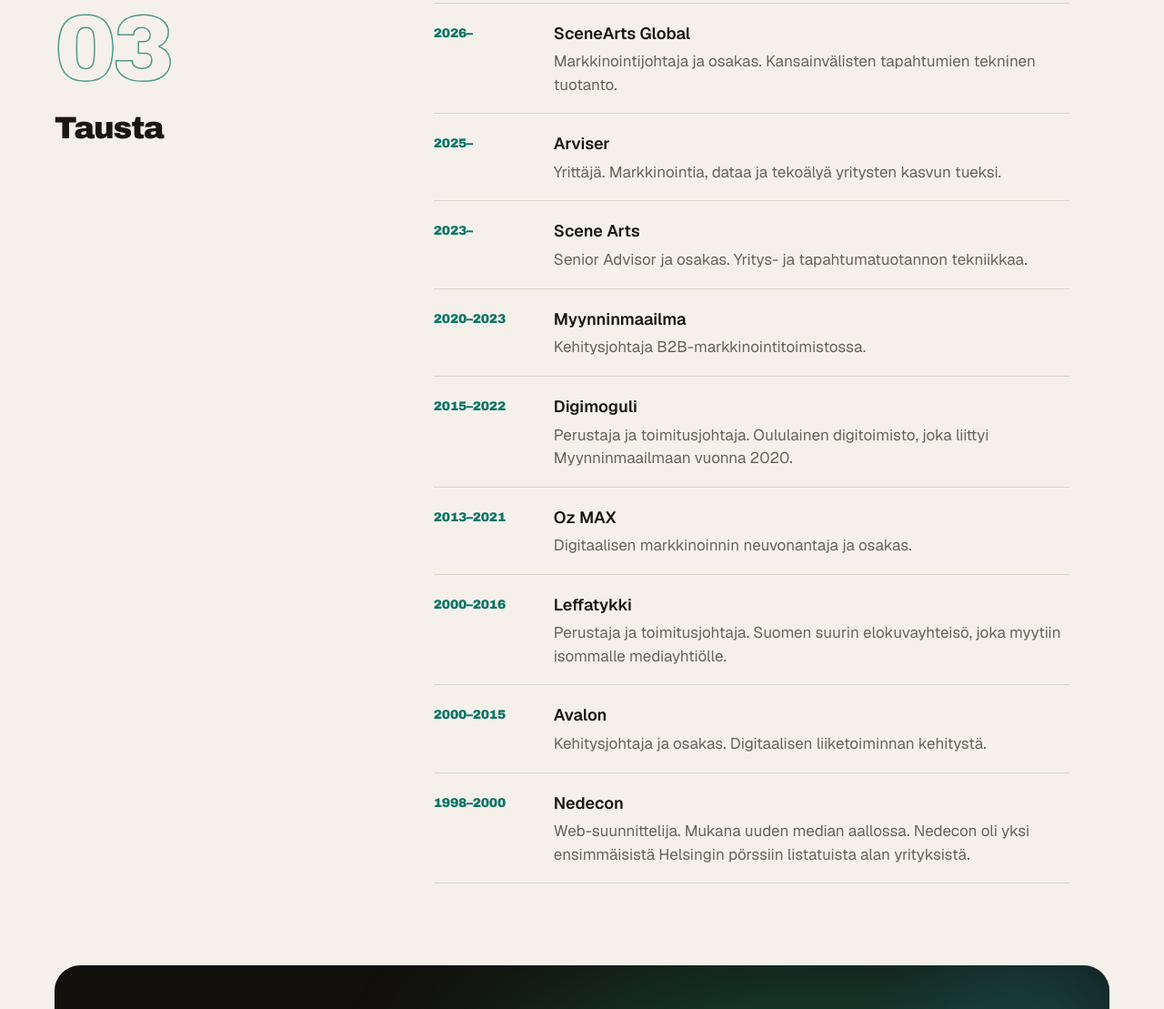
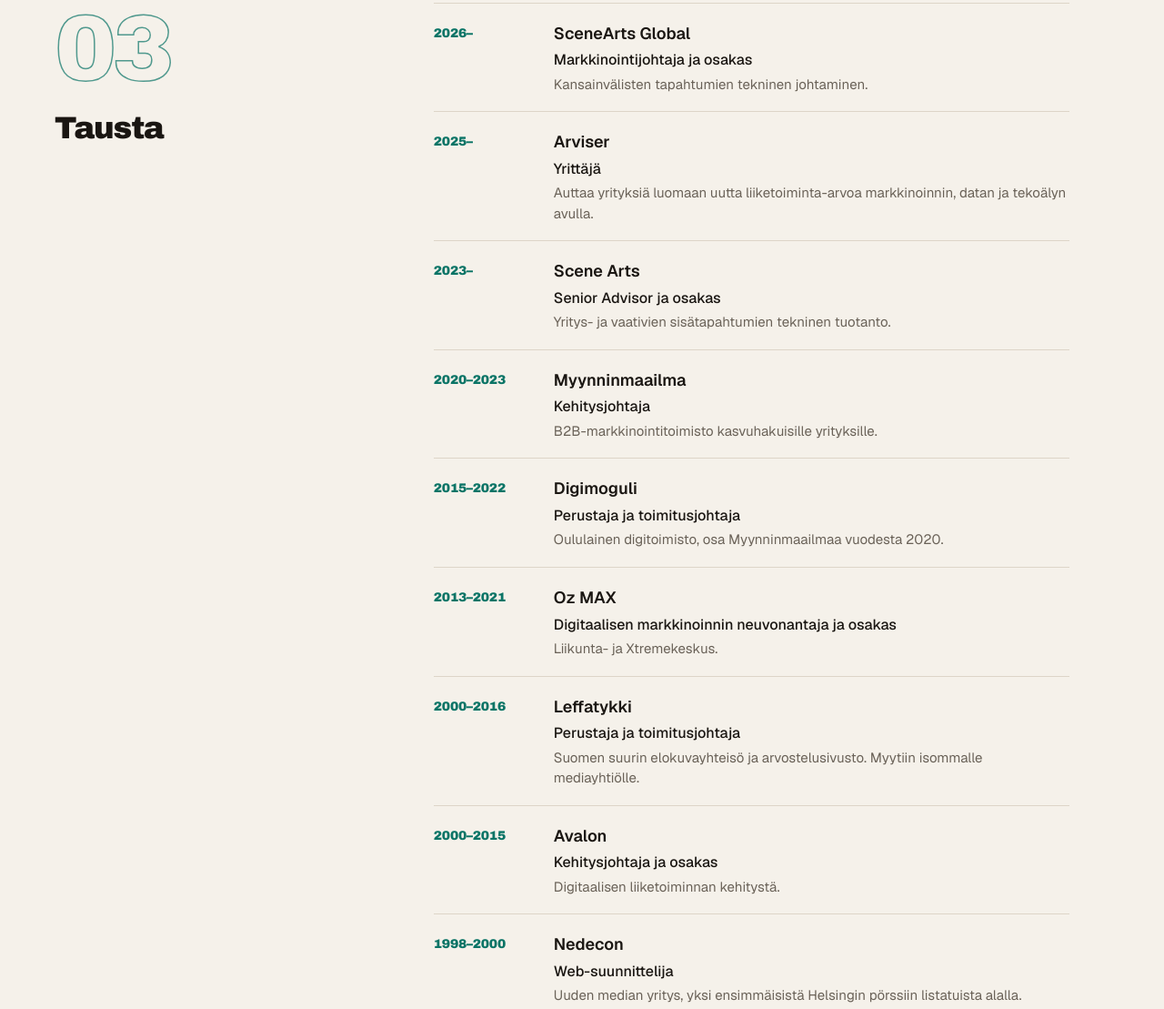
Before and after one commit to arviser/site-arto, a website: page public/index.html in a window 1280 px wide. Shown: the part 2363-3472 px from the top of the page at 91% size. Drawn offline with nearby package versions, Linux system fonts and the light colour scheme; a web font is replaced by a local one.

Commit message:
Tausta: erottele rooli ja yrityksen kuvaus
Co-Authored-By: Claude Sonnet 5.5 <noreply@anthropic.com>
Claude-Session: https://claude.ai/code/session_01QyRZhjX8JoBYQpy9KLGQNT

```diff
--- a/public/index.html
+++ b/public/index.html
@@ -160,7 +160,8 @@ h2 { font-family: var(--font-display); font-weight: 500; font-size: clamp(24px,
 .timeline li:last-child { border-bottom: 1px solid var(--line); }
 .timeline .yrs { font-family: var(--font-display); font-size: 14px; letter-spacing: -0.02em; color: var(--accent); padding-top: 3px; }
 .timeline strong { display: block; font-weight: 600; font-size: 18px; }
-.timeline div span { display: block; color: var(--muted); margin-top: 4px; line-height: 1.5; }
+.timeline .role { display: block; font-weight: 500; font-size: 16px; margin-top: 4px; line-height: 1.4; }
+.timeline .what { display: block; color: var(--muted); margin-top: 4px; line-height: 1.5; font-size: 15px; }
 .chips { display: flex; flex-wrap: wrap; gap: 8px; margin: 0 0 1.8em; padding: 0; list-style: none; }
 .chips li { font-size: 14px; font-weight: 500; border: 1px solid var(--line); background: var(--surface); padding: 6px 15px; border-radius: 999px; }
 
@@ -270,15 +271,15 @@ footer .wrap { display: flex; justify-content: space-between; gap: 16px; flex-wr
         <div class="head"><span class="num">03</span><h2>Tausta</h2></div>
         <div class="prose">
           <ol class="timeline">
-            <li><span class="yrs">2026–</span><div><strong>SceneArts Global</strong><span>Markkinointijohtaja ja osakas. Kansainvälisten tapahtumien tekninen tuotanto.</span></div></li>
-            <li><span class="yrs">2025–</span><div><strong>Arviser</strong><span>Yrittäjä. Markkinointia, dataa ja tekoälyä yritysten kasvun tueksi.</span></div></li>
-            <li><span class="yrs">2023–</span><div><strong>Scene Arts</strong><span>Senior Advisor ja osakas. Yritys- ja tapahtumatuotannon tekniikkaa.</span></div></li>
-            <li><span class="yrs">2020–2023</span><div><strong>Myynninmaailma</strong><span>Kehitysjohtaja B2B-markkinointitoimistossa.</span></div></li>
-            <li><span class="yrs">2015–2022</span><div><strong>Digimoguli</strong><span>Perustaja ja toimitusjohtaja. Oululainen digitoimisto, joka liittyi Myynninmaailmaan vuonna 2020.</span></div></li>
-            <li><span class="yrs">2013–2021</span><div><strong>Oz MAX</strong><span>Digitaalisen markkinoinnin neuvonantaja ja osakas.</span></div></li>
-            <li><span class="yrs">2000–2016</span><div><strong>Leffatykki</strong><span>Perustaja ja toimitusjohtaja. Suomen suurin elokuvayhteisö, joka myytiin isommalle mediayhtiölle.</span></div></li>
-            <li><span class="yrs">2000–2015</span><div><strong>Avalon</strong><span>Kehitysjohtaja ja osakas. Digitaalisen liiketoiminnan kehitystä.</span></div></li>
-            <li><span class="yrs">1998–2000</span><div><strong>Nedecon</strong><span>Web-suunnittelija. Mukana uuden median aallossa. Nedecon oli yksi ensimmäisistä Helsingin pörssiin listatuista alan yrityksistä.</span></div></li>
+            <li><span class="yrs">2026–</span><div><strong>SceneArts Global</strong><b class="role">Markkinointijohtaja ja osakas</b><span class="what">Kansainvälisten tapahtumien tekninen johtaminen.</span></div></li>
+            <li><span class="yrs">2025–</span><div><strong>Arviser</strong><b class="role">Yrittäjä</b><span class="what">Auttaa yrityksiä luomaan uutta liiketoiminta-arvoa markkinoinnin, datan ja tekoälyn avulla.</span></div></li>
+            <li><span class="yrs">2023–</span><div><strong>Scene Arts</strong><b class="role">Senior Advisor ja osakas</b><span class="what">Yritys- ja vaativien sisätapahtumien tekninen tuotanto.</span></div></li>
+            <li><span class="yrs">2020–2023</span><div><strong>Myynninmaailma</strong><b class="role">Kehitysjohtaja</b><span class="what">B2B-markkinointitoimisto kasvuhakuisille yrityksille.</span></div></li>
+            <li><span class="yrs">2015–2022</span><div><strong>Digimoguli</strong><b class="role">Perustaja ja toimitusjohtaja</b><span class="what">Oululainen digitoimisto, osa Myynninmaailmaa vuodesta 2020.</span></div></li>
+            <li><span class="yrs">2013–2021</span><div><strong>Oz MAX</strong><b class="role">Digitaalisen markkinoinnin neuvonantaja ja osakas</b><span class="what">Liikunta- ja Xtremekeskus.</span></div></li>
+            <li><span class="yrs">2000–2016</span><div><strong>Leffatykki</strong><b class="role">Perustaja ja toimitusjohtaja</b><span class="what">Suomen suurin elokuvayhteisö ja arvostelusivusto. Myytiin isommalle mediayhtiölle.</span></div></li>
+            <li><span class="yrs">2000–2015</span><div><strong>Avalon</strong><b class="role">Kehitysjohtaja ja osakas</b><span class="what">Digitaalisen liiketoiminnan kehitystä.</span></div></li>
+            <li><span class="yrs">1998–2000</span><div><strong>Nedecon</strong><b class="role">Web-suunnittelija</b><span class="what">Uuden median yritys, yksi ensimmäisistä Helsingin pörssiin listatuista alalla.</span></div></li>
           </ol>
 
         </div>
```
